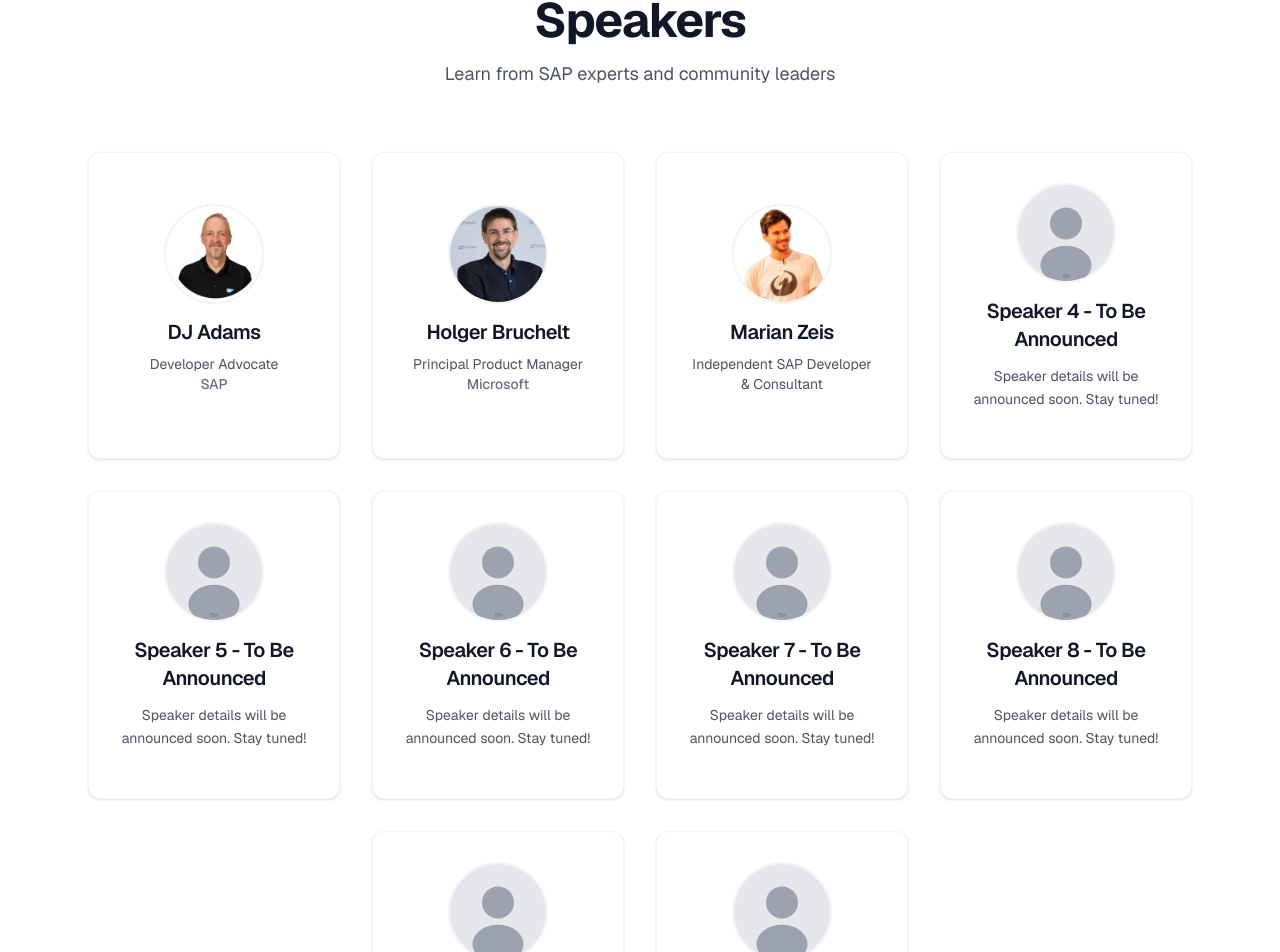
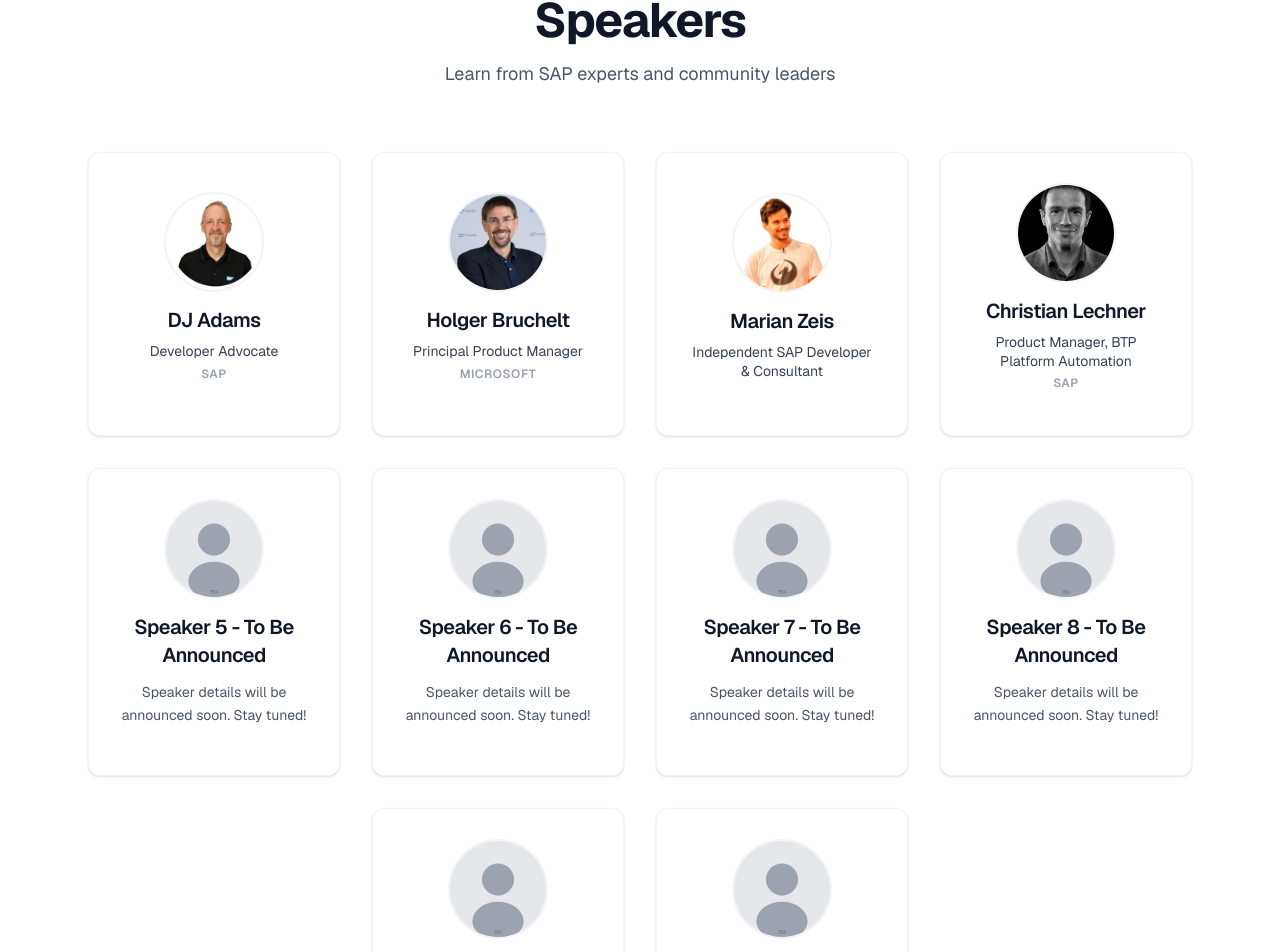
Before and after one commit to sitwhm/sitwhm-web, a Next.js app: page / in a window 1280 px wide. Shown: the part 6443-7395 px from the top of the page. Built offline with nearby package versions, Linux system fonts and the light colour scheme.

Commit message:
feat(speakers): add Christian Lechner, refine title/company typography
Co-Authored-By: Claude Opus 4.7 (1M context) <noreply@anthropic.com>

```diff
--- a/components/sections/Speakers.tsx
+++ b/components/sections/Speakers.tsx
@@ -65,11 +65,13 @@ export function Speakers() {
                   <h3 className="mb-2 text-xl font-semibold tracking-tight text-gray-900">
                     {speaker.name}
                   </h3>
-                  <p className="text-sm text-gray-600">{speaker.title}</p>
+                  <p className="text-sm leading-snug text-gray-700">{speaker.title}</p>
                   {speaker.company && (
-                    <p className="mb-3 text-sm font-medium text-gray-500">{speaker.company}</p>
+                    <p className="mt-1 text-xs font-semibold uppercase tracking-wider text-gray-400">
+                      {speaker.company}
+                    </p>
                   )}
-                  {!speaker.company && <div className="mb-3" />}
+                  <div className="mb-3" />
                   {speaker.bio && (
                     <p className="mb-4 text-sm leading-relaxed text-gray-600">
                       {speaker.bio}
@@ -145,9 +147,11 @@ export function Speakers() {
             <h3 className="text-2xl font-bold tracking-tight text-gray-900">
               {active.name}
             </h3>
-            <p className="mt-1 text-sm font-medium text-syntax-blue">{active.title}</p>
+            <p className="mt-2 text-sm text-gray-700">{active.title}</p>
             {active.company && (
-              <p className="text-sm text-gray-500">{active.company}</p>
+              <p className="mt-1 text-xs font-semibold uppercase tracking-wider text-syntax-blue">
+                {active.company}
+              </p>
             )}
             {active.bio && (
               <p className="mt-4 text-sm leading-relaxed text-gray-600">
--- a/lib/content/speakers.ts
+++ b/lib/content/speakers.ts
@@ -23,10 +23,10 @@ export const speakers: Person[] = [
   },
   {
     id: "speaker-4",
-    name: "Speaker 4 - To Be Announced",
-    title: "",
-    bio: "Speaker details will be announced soon. Stay tuned!",
-    photo: "/people/placeholder.svg",
+    name: "Christian Lechner",
+    title: "Product Manager, BTP Platform Automation",
+    company: "SAP",
+    photo: "/people/christian-lechner.jpg",
   },
   {
     id: "speaker-5",
```
Also changed, not shown: public/people/christian-lechner.jpg (added).
